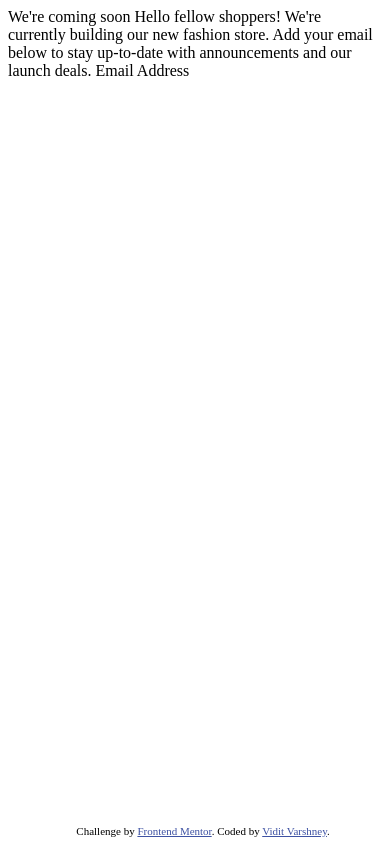
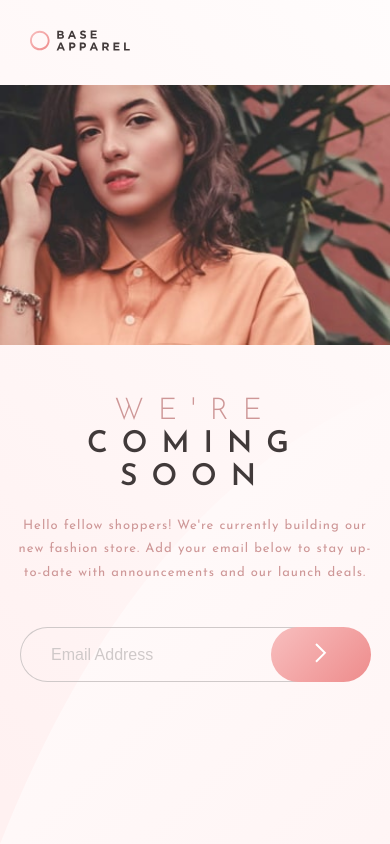
Before and after one commit to viditvarshney/Base-Apparel-coming-soon-page, a plain HTML site: page index.html in a window 390 px wide. Drawn offline with Linux system fonts and the light colour scheme.

Commit message:
desktop n mobile version

```diff
--- a/assets/css/style.css
+++ b/assets/css/style.css
@@ -0,0 +1,204 @@
+@import url('https://fonts.googleapis.com/css2?family=Josefin+Sans:wght@300;400;600&display=swap');
+
+
+* {
+    box-sizing: border-box;
+}
+
+body {
+    font-family: "Josefin Sans", sans-serif;
+    margin: 0;
+    background-image: linear-gradient(135deg,  hsl(0, 0%, 100%),  hsl(0, 100%, 98%));
+}
+
+.container {
+    display: flex;
+    min-height: 100vh;
+
+}
+
+.left {
+    width: 58%;
+    padding: 0 12%;
+    background-image: url('../images/bg-pattern-desktop.svg');
+    background-size: cover;
+
+}
+
+.inner-box {
+    max-width: 500px;
+}
+
+.right {
+    width: 42%;
+    background-image: url("../images/hero-desktop.jpg");
+    background-size: cover;
+    background-position: center center;
+}
+
+.logo-desktop {
+    margin: 60px 0;
+    width: 170px;
+}
+.mobile-img {
+    display: none;
+}
+h1 {
+    text-transform: uppercase;
+    font-size: 70px;
+    letter-spacing: 14px;
+    line-height: 1.1;
+    color: hsl(0, 6%, 24%);
+
+}
+
+h1 span {
+    color: hsl(0, 36%, 70%);
+    font-weight: 200;
+
+
+}
+p {
+    color: hsl(0, 36%, 70%);
+    letter-spacing: 1px;
+    line-height: 1.8;
+    position: relative;
+    bottom: 30px;
+}
+
+form {
+    position: relative;
+    /* width: 550px; */
+}
+
+
+input {
+    width: 85%;
+    border-radius: 50px 0 0 50px;
+    padding: 20px 30px;
+    font-size: 16px;
+    background-color: transparent;
+    border: 1px solid hsl(0, 5%, 80%);
+    border-right: none;
+    height: 55px;
+}
+
+input:focus {
+    outline: none;
+    box-shadow: 0px 0px 15px hsla(0, 36%, 70%,0.6);
+}
+
+input::placeholder {
+    color: hsl(0, 5%, 80%);
+}
+
+/* email is not valid */
+
+form.error input {
+    border: 2px solid hsl(0, 93%, 68%);
+    border-right: none;
+}
+
+/* Email is a valid */
+
+form.success input {
+    border: 2px solid green;
+    border-right: none;
+}
+button {
+    background-image: linear-gradient(135deg, hsl(0, 80%, 86%), hsl(0, 74%, 74%));
+    z-index: 1;
+    padding: 15px;
+    width: 100px;
+    border: none;
+    border-radius: 50px;
+    position: absolute;
+    top: 0;
+    right:0;
+    height: 55px;
+}
+
+button:hover {
+    opacity: 0.6;
+    cursor: pointer;
+    box-shadow: 2px 5px 15px hsla(0, 36%, 70%,0.6);
+    transition: opacity 0.2s ease;
+
+}
+
+.error-img {
+    position: absolute;
+    top: 15px;
+    right: 130px;
+    width: 20px;
+    display: none;
+}
+.success-img {
+    position: absolute;
+    right: 120px;
+    top: 13px;
+    background-color: green;
+    border-radius: 50%;
+    padding: 1.5px;
+    color: #fff;
+    display: none;
+}
+
+form small {
+    padding-left: 30px;
+    display: none;
+    margin-top: 15px;
+    color: hsl(0, 93%, 68%);
+}
+
+form.error .error-img {
+    display: block;
+}
+
+form.error small {
+    display: block;
+}
+
+form.success .success-img {
+    display: block;
+}
+/* Media Queries */
+
+@media (max-width:600px) {
+    .logo-desktop {
+        width: 100px;
+        margin: 30px;
+
+    }
+    .mobile-img {
+        display: block;
+        width: 100%;
+        background-position: center center;
+        background-size: cover;
+    }
+    .left {
+        width: 100%;
+        padding: 0;
+    }
+
+    h1 {
+        font-size: 30px;
+        text-align: center;
+        margin: 50px 0;
+
+    }
+    p {
+        text-align: center;
+        font-size: 13px;
+        padding: 0 18px;
+    }
+
+    form {
+        width: 90%;
+        margin-left: 20px;
+        margin-bottom: 20px;
+    }
+    .right{
+        display: none;
+    }
+}
--- a/index.html
+++ b/index.html
@@ -9,14 +9,14 @@
       rel="icon"
       type="image/png"
       sizes="32x32"
-      href="./images/favicon-32x32.png"
+      href="./assets/images/favicon-32x32.png"
     />
 
-    <title>Frontend Mentor | Base Apparel coming soon page</title>
+    <title>Base Apparel coming soon page</title>
     <link rel="stylesheet" href="./assets/css/style.css" />
 
     <!-- Feel free to remove these styles or customise in your own stylesheet 👍 -->
-    <style>
+    <!-- <style>
       footer {
         position: fixed;
         height: 30px;
@@ -30,20 +30,65 @@
       .attribution a {
         color: hsl(228, 45%, 44%);
       }
-    </style>
+    </style> -->
   </head>
   <body>
-    We're coming soon Hello fellow shoppers! We're currently building our new
+    <main>
+      <div class="container">
+        <div class="left">
+          <img src="./assets/images/logo.svg" alt="logo" class="logo-desktop" />
+          <img
+            src="./assets/images/hero-mobile.jpg"
+            alt="mobile-img"
+            class="mobile-img"
+          />
+          <div class="inner-box">
+            <h1 class="heading">
+              <span>We're</span><br />
+              coming <br />
+              soon
+            </h1>
+            <p>
+              Hello fellow shoppers! We're currently building our new fashion
+              store. Add your email below to stay up-to-date with announcements
+              and our launch deals.
+            </p>
+
+            <form autocomplete="off">
+              <input type="email" name="email" placeholder="Email Address" />
+              <img
+                src="./assets/images/icon-success.svg"
+                alt="checkmark success"
+                class="success-img"
+              />
+              <img
+                src="./assets/images/icon-error.svg"
+                alt="error"
+                class="error-img"
+              />
+              <small>Please provide a valid email</small>
+              <button type="submit">
+                <img src="./assets/images/icon-arrow.svg" alt="arrow" />
+              </button>
+            </form>
+          </div>
+        </div>
+        <div class="right"></div>
+      </div>
+    </main>
+    <!-- We're coming soon Hello fellow shoppers! We're currently building our new
     fashion store. Add your email below to stay up-to-date with announcements
-    and our launch deals. Email Address
+    and our launch deals. Email Address -->
 
-    <footer>
+    <!-- <footer>
       <p class="attribution">
         Challenge by
         <a href="https://www.frontendmentor.io?ref=challenge" target="_blank"
           >Frontend Mentor</a
         >. Coded by <a href="#">Vidit Varshney</a>.
       </p>
-    </footer>
+    </footer> -->
+
+    <script src="./script.js"></script>
   </body>
 </html>
--- /dev/null
+++ b/script.js
@@ -0,0 +1,32 @@
+const form = document.querySelector('form');
+const email = document.querySelector('input');
+
+
+
+form.addEventListener('submit', function(e) {
+    e.preventDefault();
+    const emailValue = email.value;
+
+    // check if the email entered is Valid!
+
+    if(!validateEmail(emailValue)) {
+
+        form.classList.add('error');
+        form.classList.remove('success');
+
+    } else {
+        form.classList.remove('error');
+        form.classList.add('success');
+    }
+    emailValue = '';
+
+})
+
+
+const validateEmail = (email) => {
+    return String(email)
+      .toLowerCase()
+      .match(
+        /^(([^<>()[\]\\.,;:\s@"]+(\.[^<>()[\]\\.,;:\s@"]+)*)|.(".+"))@((\[[0-9]{1,3}\.[0-9]{1,3}\.[0-9]{1,3}\.[0-9]{1,3}\])|(([a-zA-Z\-0-9]+\.)+[a-zA-Z]{2,}))$/
+      );
+  };
```
Also changed, not shown: assets/images/icon-success.svg (added).
